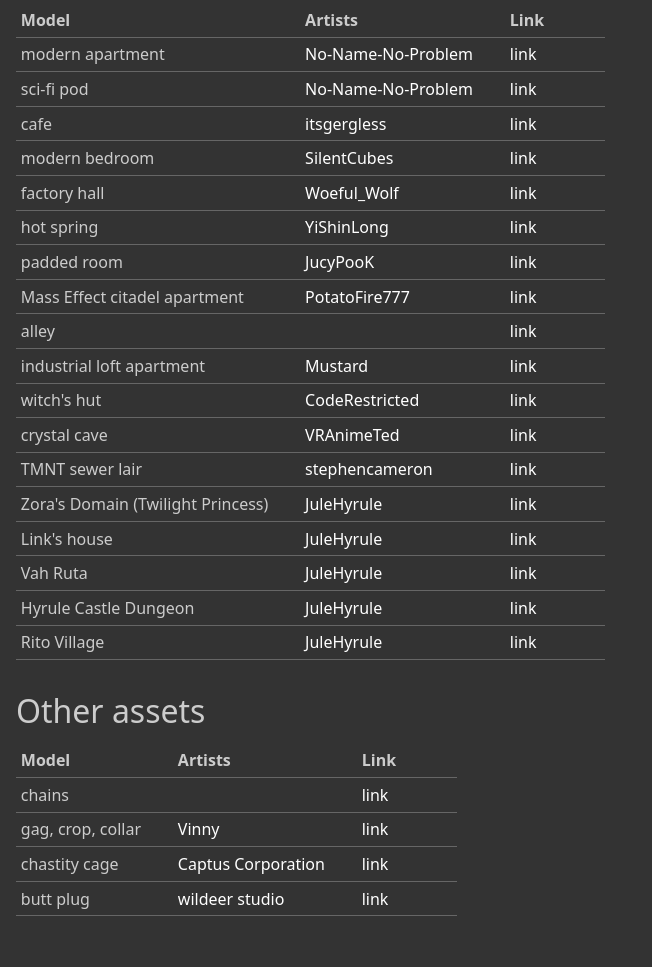
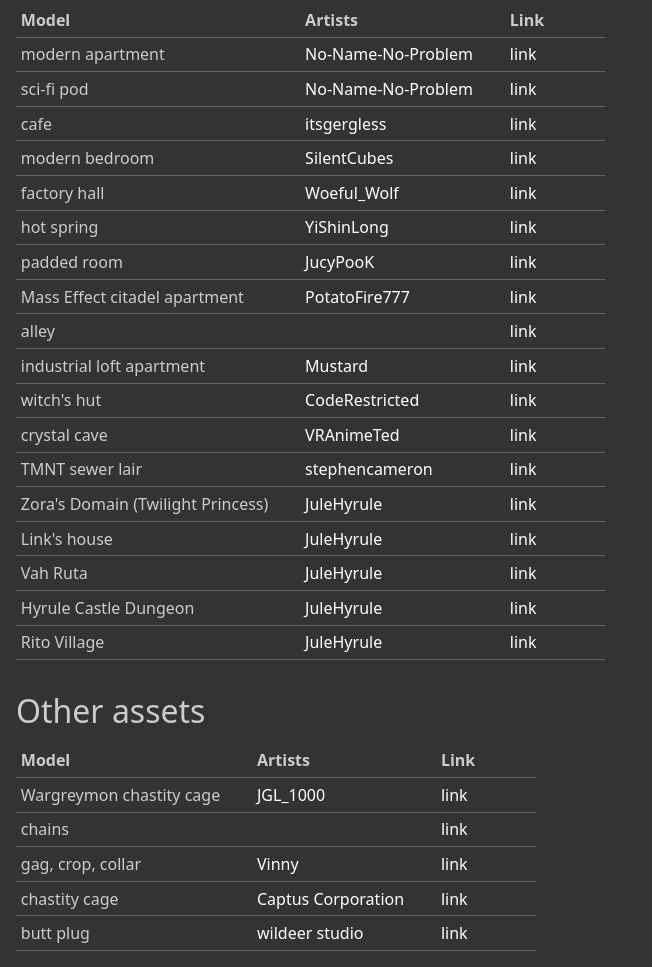
Before and after one commit to stormrider-models/stormrider-models.github.io, a plain HTML site: page index.html in a window 1280 px wide. Shown: the part 1393-2360 px from the top of the page, without its empty margins (0-652 px from the left). Before the commit the page ends 2325 px from the top, so only its background shows below. Drawn offline with nearby package versions, Linux system fonts and the light colour scheme.

Commit message:
Add wgmn cage

```diff
--- a/index.html
+++ b/index.html
@@ -372,6 +372,11 @@
 			<th>Link</th>
 		</tr>
 		<tr>
+			<td>Wargreymon chastity cage</td>
+			<td><a href="https://twitter.com/JGL_1000">JGL_1000</a></td>
+			<td><a href="https://twitter.com/JGL_1000/status/1681370286753447955?t=OROyLxYqHxgBQTpsmcfyVQ&s=19">link</a></td>
+		</tr>
+		<tr>
 			<td>chains</td>
 			<td>&nbsp;</td>
 			<td><a href="https://www.turbosquid.com/3d-models/3d-model-chains-editing-1203417">link</a></td>
```
